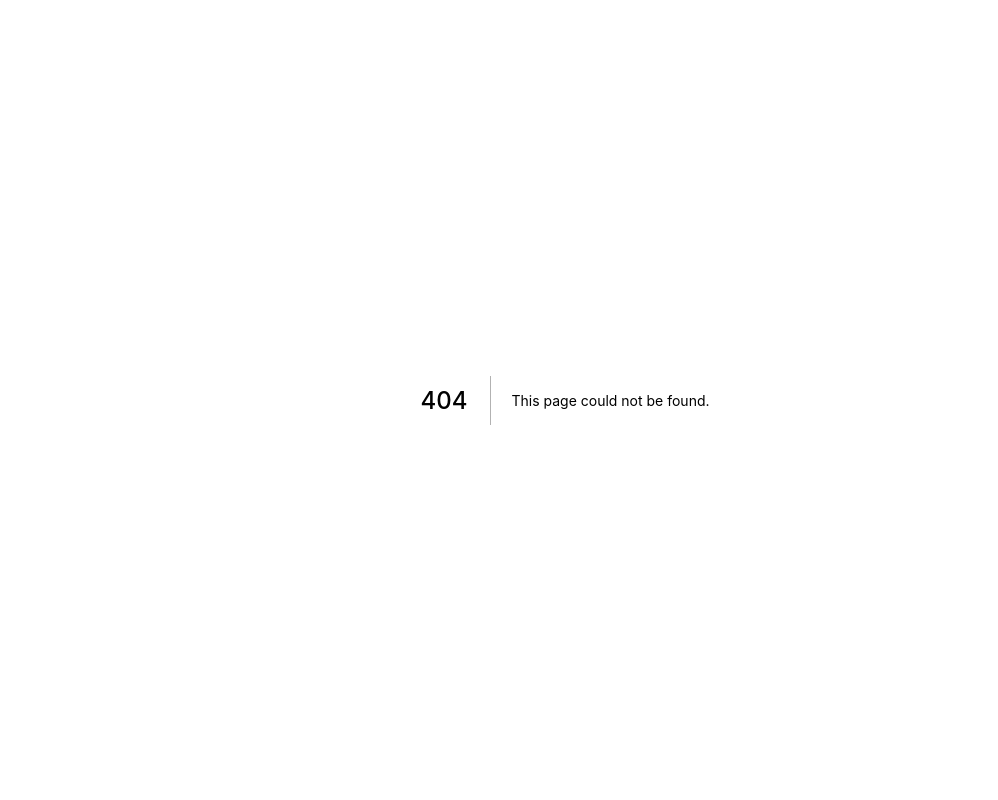
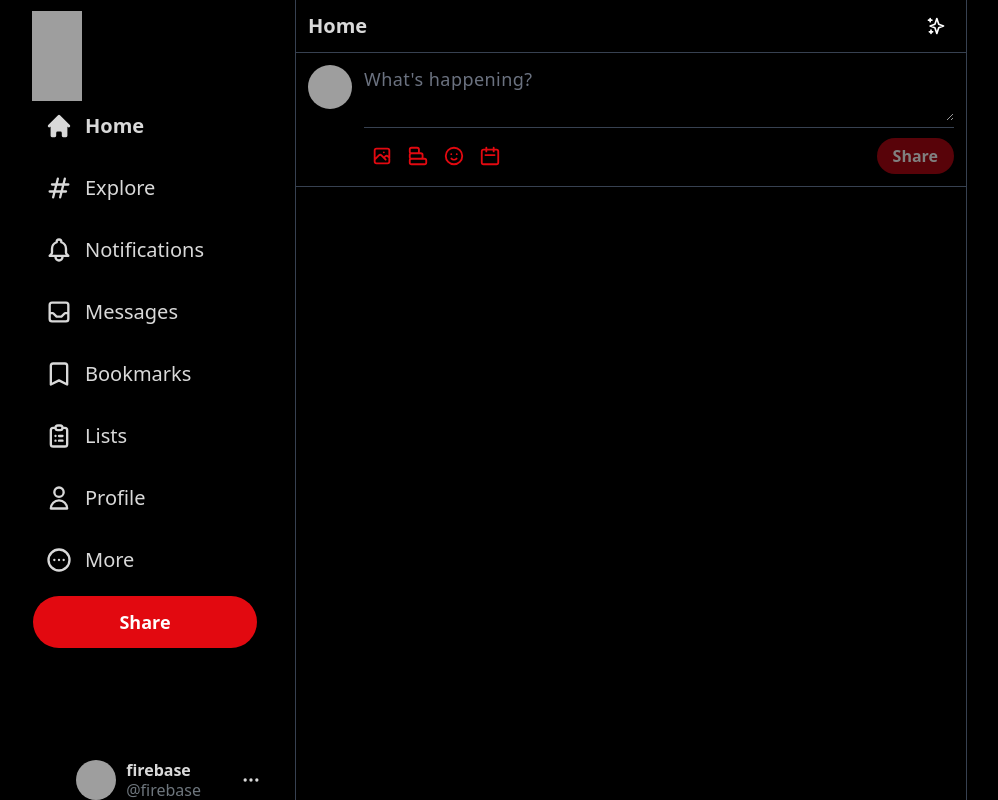
Before and after one commit to creative0x/netflix-social, a Next.js app: page /social in a window 1280 px wide. Before the commit this address had no page. Shown: the whole page, without its empty margins (75-1073 px from the left). Built offline with nearby package versions, Linux system fonts and the light colour scheme; grey boxes are pictures that could not be loaded.

Commit message:
storage for images on firebase complete

```diff
--- a/components/social/Input.js
+++ b/components/social/Input.js
@@ -5,7 +5,15 @@ import {
   PhotographIcon,
   XIcon,
 } from "@heroicons/react/outline";
-
+import { db, storage } from "../../firebase";
+import {
+  addDoc,
+  collection,
+  doc,
+  serverTimestamp,
+  updateDoc,
+} from "@firebase/firestore";
+import { getDownloadURL, ref, uploadString } from "@firebase/storage";
 import data from "@emoji-mart/data";
 import Picker from "@emoji-mart/react";
 import React, { useRef, useState } from "react";
@@ -14,6 +22,7 @@ export default function Input() {
   const [input, setInput] = useState("");
   const [selectedFile, setSelectedFile] = useState(null);
   const [showEmojis, setShowEmojis] = useState(false);
+  const [loading, setLoading] = useState(false);
 
   // Providing a reference to another element
   const filePickerRef = useRef(null);
@@ -27,12 +36,52 @@ export default function Input() {
     setInput(input + emoji);
   };
 
-  const addImageToPost = () => {};
+  const sendPost = async () => {
+    if (loading) return;
+    setLoading(true);
 
-  const sendPost = () => {};
+    const docRef = await addDoc(collection(db, "posts"), {
+      // id: session.user.uid,
+      // username: session.user.name,
+      // userImg: session.user.image,
+      // tag: session.user.tag,
+      text: input,
+      timestamp: serverTimestamp(),
+    });
+
+    const imageRef = ref(storage, `posts/${docRef.id}/image`);
+
+    if (selectedFile) {
+      await uploadString(imageRef, selectedFile, "data_url").then(async () => {
+        const downloadURL = await getDownloadURL(imageRef);
+        await updateDoc(doc(db, "posts", docRef.id), {
+          image: downloadURL,
+        });
+      });
+    }
+
+    setLoading(false);
+    setInput("");
+    setSelectedFile(null);
+    setShowEmojis(false);
+  };
+
+  const addImageToPost = (e) => {
+    const reader = new FileReader();
+    if (e.target.files[0]) {
+      reader.readAsDataURL(e.target.files[0]);
+    }
+
+    reader.onload = (readerEvent) => {
+      setSelectedFile(readerEvent.target.result);
+    };
+  };
+
   return (
     <div
-      className={`border-b border-gray-700 p-3 flex space-x-3 overflow-y-scroll`}
+      className={`border-b border-gray-700 p-3 flex space-x-3 overflow-y-scroll ${
+        loading && "opacity-60"
+      }`}
     >
       <img
         src="https://i.stack.imgur.com/34AD2.jpg"
@@ -68,11 +117,14 @@ export default function Input() {
             </div>
           )}
         </div>
-
+        {!loading && (
           <div className="flex items-center justify-between pt-2.5">
             <div className="flex items-center">
               {/* on click run the file input on the photograph icon */}
-            <div className="icon" onClick={() => filePickerRef.current.click()}>
+              <div
+                className="icon"
+                onClick={() => filePickerRef.current.click()}
+              >
                 <PhotographIcon className="h-[22px] text-[#E20910]" />
                 <input
                   type="file"
@@ -114,6 +166,7 @@ export default function Input() {
               Share
             </button>
           </div>
+        )}
       </div>
     </div>
   );
--- /dev/null
+++ b/firebase.js
@@ -0,0 +1,25 @@
+// Import the functions you need from the SDKs you need
+import { initializeApp, getApp, getApps } from "firebase/app";
+import { getFirestore } from "firebase/firestore";
+import { getStorage } from "firebase/storage";
+
+// TODO: Add SDKs for Firebase products that you want to use
+// https://firebase.google.com/docs/web/setup#available-libraries
+
+// Your web app's Firebase configuration
+const firebaseConfig = {
+  apiKey: "AIzaSyCPOrjEBl7GBG4UE8d4YEQgUN6RWDxEHLU",
+  authDomain: "netflix-social.firebaseapp.com",
+  projectId: "netflix-social",
+  storageBucket: "netflix-social.appspot.com",
+  messagingSenderId: "194924014645",
+  appId: "1:194924014645:web:9ae7cb10dcf942f071557c",
+};
+
+// Initialize Firebase
+const app = !getApps().length ? initializeApp(firebaseConfig) : getApp();
+const db = getFirestore();
+const storage = getStorage();
+
+export default app;
+export { db, storage };
--- a/next.config.js
+++ b/next.config.js
@@ -2,6 +2,9 @@
 const nextConfig = {
   reactStrictMode: true,
   swcMinify: true,
-}
+  images: {
+    domains: ["www.edigitalagency.com.au"],
+  },
+};
 
-module.exports = nextConfig
+module.exports = nextConfig;
--- /dev/null
+++ b/pages/social.js
@@ -0,0 +1,23 @@
+import React from "react";
+import Head from "next/head";
+import Sidebar from "../components/social/Sidebar";
+import Feed from "../components/social/Feed";
+
+export default function social() {
+  return (
+    <div>
+      <Head>
+        <title>Create Next App</title>
+        <meta name="description" content="Generated by create next app" />
+        <link rel="icon" href="/favicon.ico" />
+      </Head>
+
+      <main className="bg-black min-h-screen flex max-w-[1500px] mx-auto">
+        <Sidebar />
+        <Feed />
+        {/* Widgets */}
+        {/* modal */}
+      </main>
+    </div>
+  );
+}
--- a/styles/globals.css
+++ b/styles/globals.css
@@ -1,29 +1,19 @@
 @tailwind base;
 @tailwind components;
 @tailwind utilities;
-html,
-body {
-  padding: 0;
-  margin: 0;
-  font-family: -apple-system, BlinkMacSystemFont, Segoe UI, Roboto, Oxygen,
-    Ubuntu, Cantarell, Fira Sans, Droid Sans, Helvetica Neue, sans-serif;
+
+@layer base {
+  body {
+    @apply bg-black;
+  }
 }
 
-a {
-  color: inherit;
-  text-decoration: none;
-}
-
-* {
-  box-sizing: border-box;
-}
-
-@media (prefers-color-scheme: dark) {
-  html {
-    color-scheme: dark;
+@layer components {
+  .hoverAnimation {
+    @apply hover:bg-[#d9d9d9] hover:bg-opacity-10 rounded-full cursor-pointer w-[52px] h-[52px] xl:w-auto xl:h-auto
+    xl:py-3 xl:px-4 transition duration-200 ease-out;
   }
-  body {
-    color: white;
-    background: black;
+  .icon {
+    @apply cursor-pointer w-9 h-9 hover:bg-[#E20910] hover:bg-opacity-10 flex items-center justify-center rounded-full transition ease-out;
   }
 }
```
Also changed, not shown: package.json (+9 -1 lines), 2 other files (tests, documents, lock files or other folders). Lines whose indentation alone changed are shown as unchanged.
